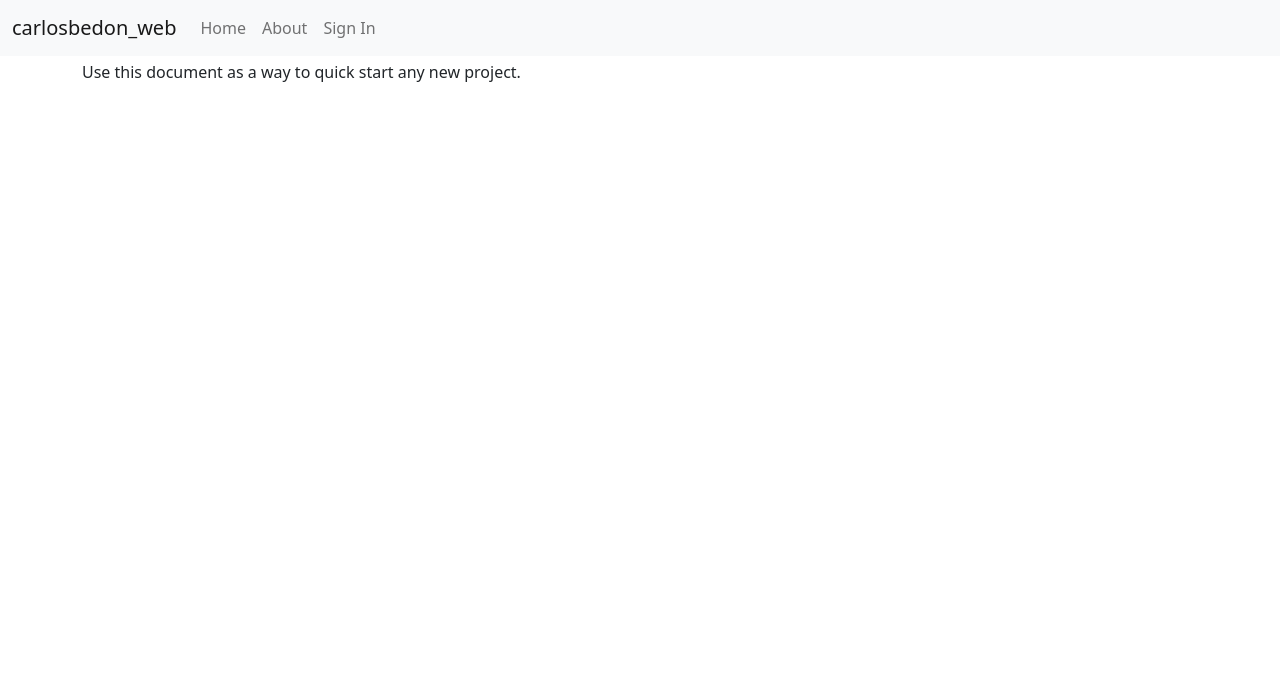
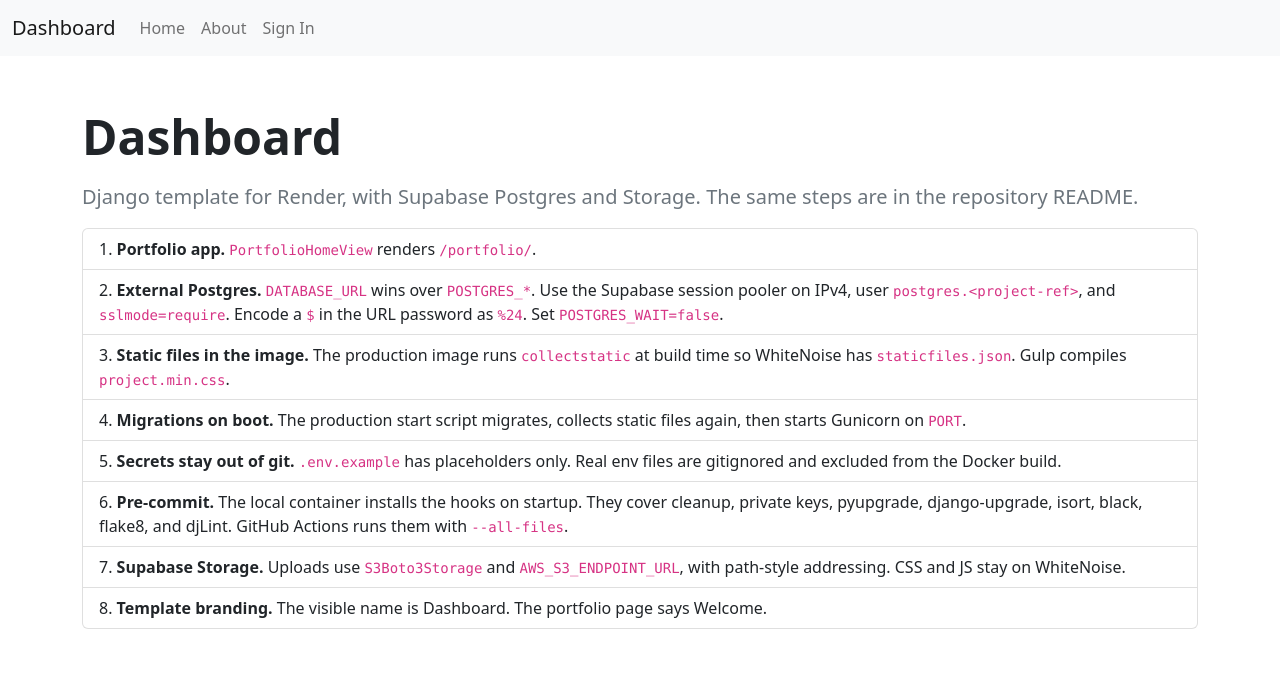
Before and after one commit to CarlosBedon/carlos-bedon-portfolio, a Django app: template carlosbedon_web/templates/pages/home.html in a window 1280 px wide. Shown: the top 676 px of the page. Run offline with Django 5.2, Linux system fonts and the light colour scheme; the template is opened without the code that fills it, so the values that code supplies are empty; style sheets or scripts are compiled from the project's sources; some libraries are stand-ins or nearby versions.

```diff
--- a/carlosbedon_web/templates/base.html
+++ b/carlosbedon_web/templates/base.html
@@ -8,13 +8,12 @@
     <meta http-equiv="x-ua-compatible" content="ie=edge" />
     <title>
       {% block title %}
-        carlosbedon_web
+        Dashboard
       {% endblock title %}
     </title>
     <meta name="viewport" content="width=device-width, initial-scale=1.0" />
-    <meta name="description"
-          content="Backend and API for Carlos Bedon personal platform built with Django and Docker" />
-    <meta name="author" content="Carlos Bedon Cardena" />
+    <meta name="description" content="Django and Docker application template" />
+    <meta name="author" content="Dashboard" />
     <link rel="icon" href="{% static 'images/favicons/favicon.ico' %}" />
     {% block css %}
       <!-- Your stuff: Third-party CSS libraries go here -->
@@ -45,7 +44,7 @@
                     aria-label="Toggle navigation">
               <span class="navbar-toggler-icon"></span>
             </button>
-            <a class="navbar-brand" href="{% url 'home' %}">carlosbedon_web</a>
+            <a class="navbar-brand" href="{% url 'home' %}">Dashboard</a>
             <div class="collapse navbar-collapse" id="navbarSupportedContent">
               <ul class="navbar-nav mr-auto">
                 <li class="nav-item active">
--- a/carlosbedon_web/templates/pages/home.html
+++ b/carlosbedon_web/templates/pages/home.html
@@ -1 +1,47 @@
 {% extends "base.html" %}
+
+{% block title %}
+  Dashboard
+{% endblock title %}
+{% block content %}
+  <div class="py-5">
+    <h1 class="display-5 fw-bold mb-3">Dashboard</h1>
+    <p class="lead text-muted">
+      Django template for Render, with Supabase Postgres and Storage. The same steps are in the repository README.
+    </p>
+    <ol class="list-group list-group-numbered">
+      <li class="list-group-item">
+        <strong>Portfolio app.</strong>
+        <code>PortfolioHomeView</code> renders <code>/portfolio/</code>.
+      </li>
+      <li class="list-group-item">
+        <strong>External Postgres.</strong>
+        <code>DATABASE_URL</code> wins over <code>POSTGRES_*</code>. Use the Supabase session pooler on IPv4, user <code>postgres.&lt;project-ref&gt;</code>, and <code>sslmode=require</code>. Encode a <code>$</code> in the URL password as <code>%24</code>. Set <code>POSTGRES_WAIT=false</code>.
+      </li>
+      <li class="list-group-item">
+        <strong>Static files in the image.</strong>
+        The production image runs <code>collectstatic</code> at build time so WhiteNoise has <code>staticfiles.json</code>. Gulp compiles <code>project.min.css</code>.
+      </li>
+      <li class="list-group-item">
+        <strong>Migrations on boot.</strong>
+        The production start script migrates, collects static files again, then starts Gunicorn on <code>PORT</code>.
+      </li>
+      <li class="list-group-item">
+        <strong>Secrets stay out of git.</strong>
+        <code>.env.example</code> has placeholders only. Real env files are gitignored and excluded from the Docker build.
+      </li>
+      <li class="list-group-item">
+        <strong>Pre-commit.</strong>
+        The local container installs the hooks on startup. They cover cleanup, private keys, pyupgrade, django-upgrade, isort, black, flake8, and djLint. GitHub Actions runs them with <code>--all-files</code>.
+      </li>
+      <li class="list-group-item">
+        <strong>Supabase Storage.</strong>
+        Uploads use <code>S3Boto3Storage</code> and <code>AWS_S3_ENDPOINT_URL</code>, with path-style addressing. CSS and JS stay on WhiteNoise.
+      </li>
+      <li class="list-group-item">
+        <strong>Template branding.</strong>
+        The visible name is Dashboard. The portfolio page says Welcome.
+      </li>
+    </ol>
+  </div>
+{% endblock content %}
--- a/carlosbedon_web/templates/portfolio/home.html
+++ b/carlosbedon_web/templates/portfolio/home.html
@@ -1,11 +1,11 @@
 {% extends "base.html" %}
 
 {% block title %}
-  Portfolio
+  Dashboard
 {% endblock title %}
 {% block content %}
   <div class="py-5 text-center">
-    <h1 class="display-4 fw-bold mb-3">Bienvenido</h1>
-    <p class="lead text-muted">Este es el inicio del portafolio de Carlos Bedón.</p>
+    <h1 class="display-4 fw-bold mb-3">Welcome</h1>
+    <p class="lead text-muted">This is the start of the dashboard.</p>
   </div>
 {% endblock content %}
```
Also changed, not shown: README.md.
